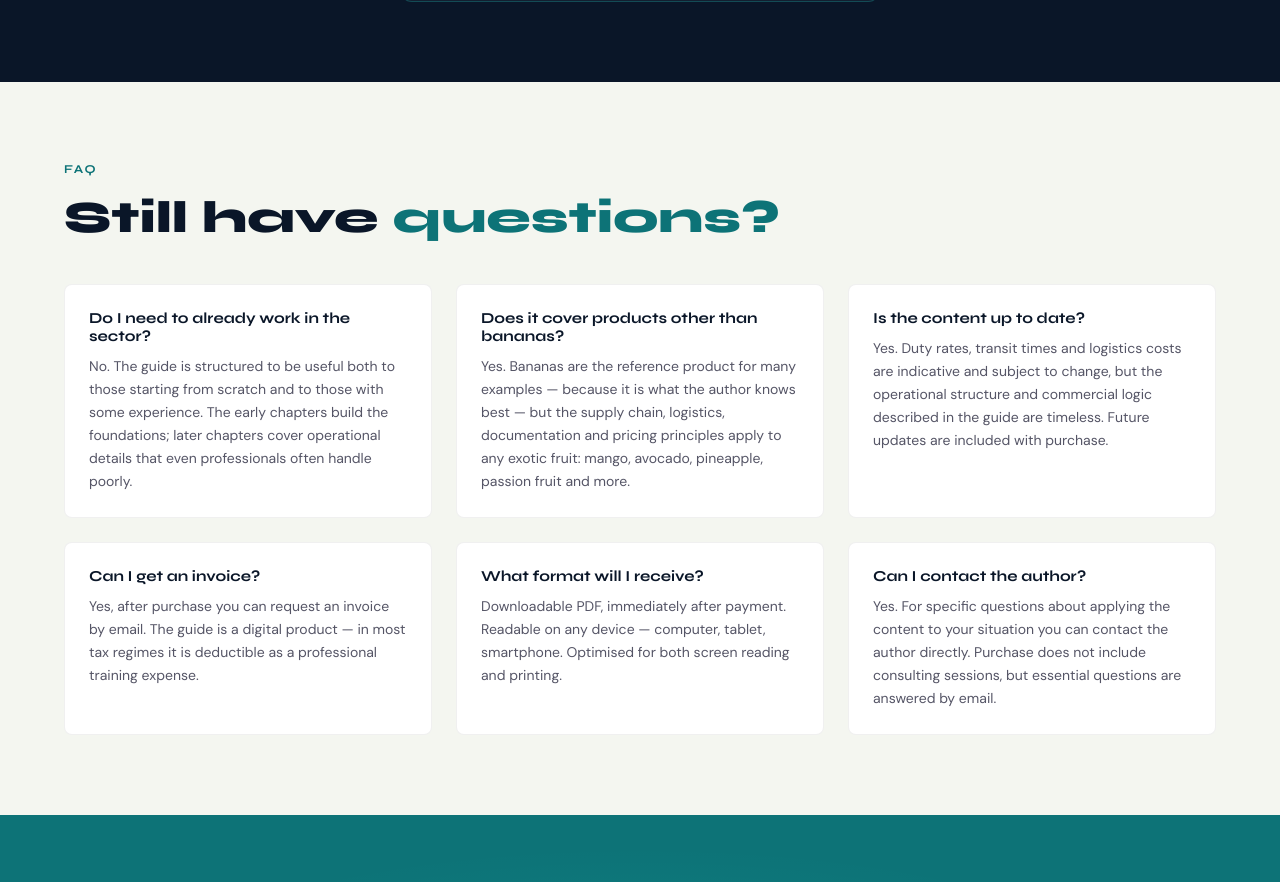
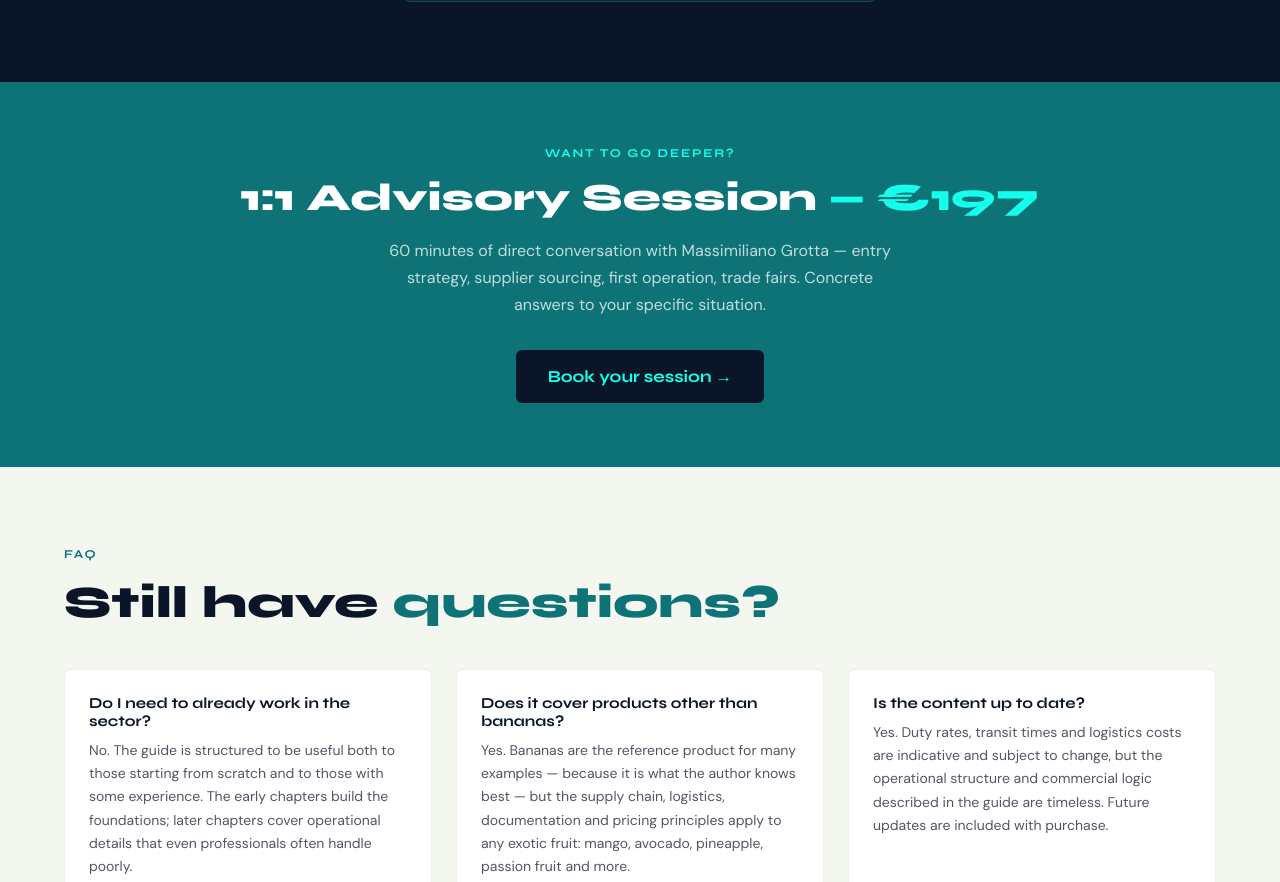
Before and after one commit to massimilianogrotta-ui/frutta-esotica, a plain HTML site: page en.html in a window 1280 px wide. Shown: the part 5053-5935 px from the top of the page. Drawn offline with Linux system fonts and the light colour scheme.

Commit message:
Add advisory session section to en.html

```diff
--- a/en.html
+++ b/en.html
@@ -287,7 +287,12 @@
   </div>
 
 </section>
-
+<section style="background:#0D7377;padding:4rem 5%;text-align:center;">
+  <p style="font-family:'Syne',sans-serif;font-size:0.75rem;font-weight:700;letter-spacing:0.15em;text-transform:uppercase;color:#14FFEC;margin-bottom:1rem;">Want to go deeper?</p>
+  <h2 style="font-family:'Syne',sans-serif;font-size:clamp(1.6rem,4vw,2.4rem);font-weight:800;color:#FFFFFF;margin-bottom:1rem;">1:1 Advisory Session <em style="font-style:normal;color:#14FFEC;">— €197</em></h2>
+  <p style="font-size:1rem;color:rgba(255,255,255,0.75);max-width:520px;margin:0 auto 2rem;line-height:1.7;">60 minutes of direct conversation with Massimiliano Grotta — entry strategy, supplier sourcing, first operation, trade fairs. Concrete answers to your specific situation.</p>
+  <a href="https://calendly.com/massimiliano-grotta/advisory-session-international-exotic-fruit-trade" target="_blank" style="display:inline-flex;align-items:center;gap:0.75rem;background:#0A1628;color:#14FFEC;font-family:'Syne',sans-serif;font-weight:700;font-size:1.05rem;padding:1rem 2rem;border-radius:6px;text-decoration:none;">Book your session →</a>
+</section>
 <!-- FAQ -->
 <section class="faq reveal">
   <div class="section-label">FAQ</div>
```
